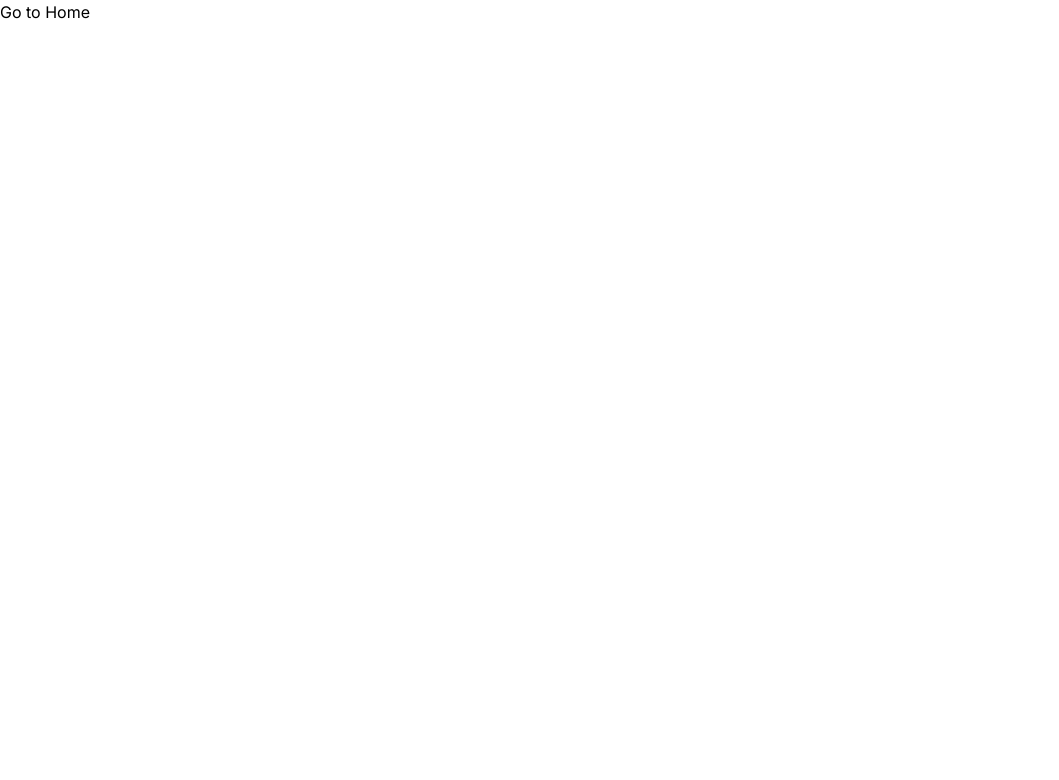
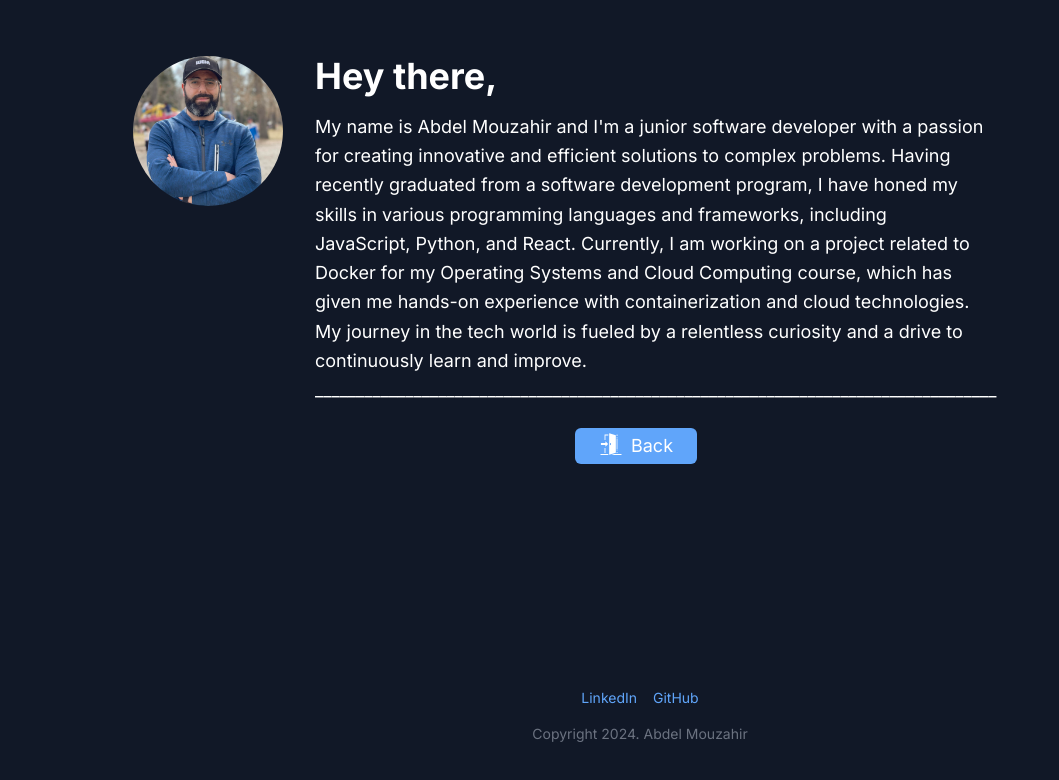
Before and after one commit to Abdelmouzahir/resume-azure-assignement, a Next.js app: page /Home in a window 1280 px wide. Shown: the top 780 px of the page, without its empty margins (0-1059 px from the left). Built offline with nearby package versions, Linux system fonts and the light colour scheme.

Commit message:
home page done

```diff
--- a/app/Home/page.js
+++ b/app/Home/page.js
@@ -1,11 +1,57 @@
-import React from "react";
+"use client";
+import { useRouter } from "next/navigation";
+import { GiExitDoor } from "react-icons/gi";
+
 
 export default function Home() {
+    const router = useRouter();
 
+    function handleHome() {
+        router.push("/");
+      }
+  return (
+    <div className="min-h-screen bg-gray-900 text-white flex flex-col items-center justify-center">
+      <div className="text-center px-4 md:px-0">
+        <div className="flex flex-col md:flex-row  pr-[10rem] items-center md:items-start justify-center space-y-8 md:space-y-0 md:space-x-8">
+          <div>
+            <img
+              src="/home.jpg"
+              alt="Profile"
+              className="rounded-full"
+              width={150}
+              height={150}
+            />
+          </div>
+          <div>
+            <h1 className="text-4xl  text-left font-bold mb-4">Hey there,</h1>
+            <p className="text-lg leading-relaxed text-left max-w-2xl mx-auto">
+            My name is Abdel Mouzahir and I'm a junior software developer with a passion for creating innovative and efficient solutions to complex problems.
+            Having recently graduated from a software development program, I have honed my skills in various programming languages and frameworks, including JavaScript,
+            Python, and React. Currently, I am working on a project related to Docker for my Operating Systems and Cloud Computing course,
+            which has given me hands-on experience with containerization and cloud technologies. My journey in the tech world is fueled by a relentless curiosity
+            and a drive to continuously learn and improve.
+            </p>
+            <p className="text-lg leading-relaxed text-left max-w-2xl mx-auto">___________________________________________________________________________________</p>
 
-    return (
-      <div>
-        <button >Go to Home</button>
+          </div>
+
+        </div>
+        <div className="flex flex-col md:flex-row mt-4 items-center md:items-start justify-center space">
+        <button onClick={handleHome} className="  bg-blue-400 flex  text-white text-lg px-6 py-1 rounded-md hover:bg-blue-700 mt-2 mr-2">
+        <GiExitDoor className="h-6 w-6 mr-2" />
+        Back</button>
+       </div>
       </div>
-    );
-  }
+      <footer className="mt-8 pt-[10rem] flex flex-col items-center text-sm text-gray-500">
+        <div className="mt-8 flex space-x-4 mb-2">
+
+          <a href="https://www.linkedin.com/in/abdel-mouzahir-96768b203/" className="text-blue-400 hover:underline">LinkedIn</a>
+          <a href="https://github.com/Abdelmouzahir" className="text-blue-400 hover:underline">GitHub</a>
+        </div>
+        <div className="mt-2 text-sm text-gray-500">
+          Copyright 2024. Abdel Mouzahir
+        </div>
+        </footer>
+    </div>
+  )
+}
```
Also changed, not shown: public/home.jpg (added).
